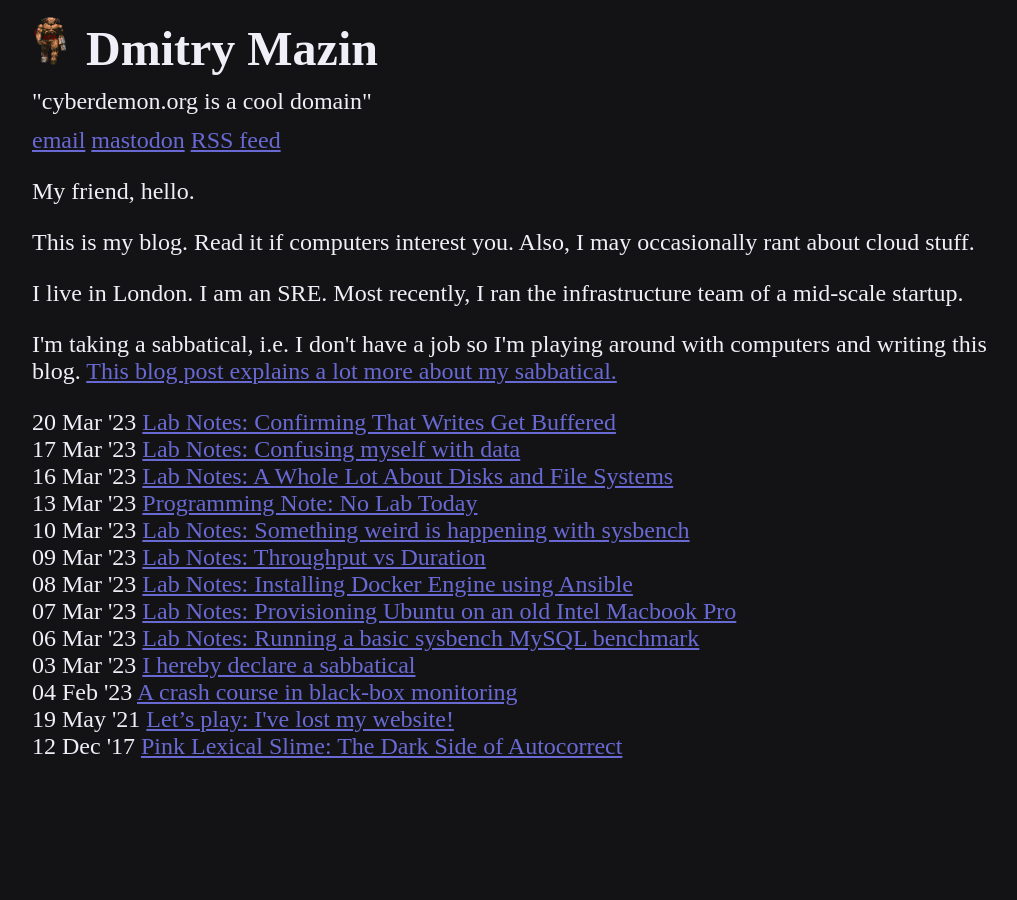
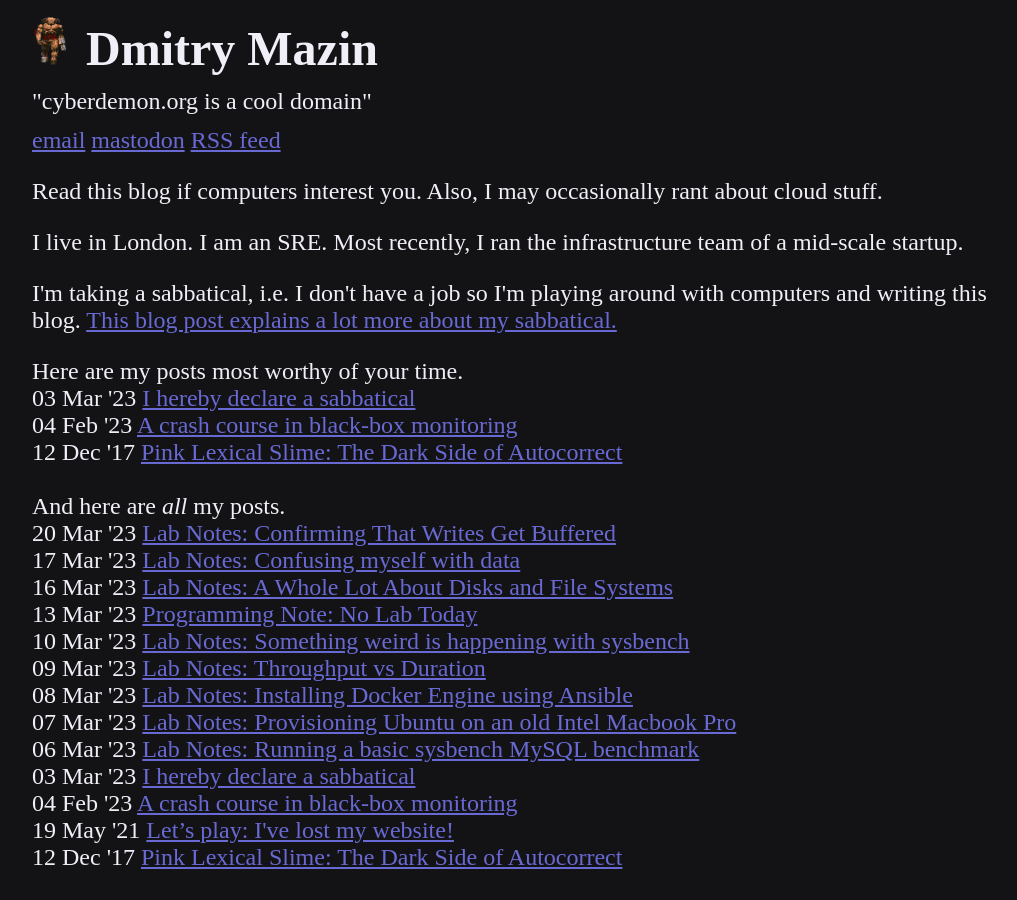
Before and after one commit to dmazin/dmazin.github.io, a Jekyll site: the page built from index.html, in a window 1280 px wide. Shown: the whole page, without its empty margins (128-1145 px from the left). Built offline with Jekyll 4.4.1, drawn with Linux system fonts in a browser that asks for light colours.

Commit message:
clean up index a bit

```diff
--- a/index.html
+++ b/index.html
@@ -28,10 +28,7 @@ layout: none
     <!-- <a href="">about</a> -->
     </p>
     <p>
-    My friend, hello.
-    </p>
-    <p>
-    This is my blog. Read it if computers interest you. Also, I may occasionally rant about cloud stuff.
+    Read this blog if computers interest you. Also, I may occasionally rant about cloud stuff.
     </p>
     <p>
     I live in London. I am an SRE. Most recently, I ran the infrastructure team of a mid-scale startup.
@@ -39,13 +36,19 @@ layout: none
     <p>
     I'm taking a sabbatical, i.e. I don't have a job so I'm playing around with computers and writing this blog. <a href="/2023/03/03/declare-sabbatical.html">This blog post explains a lot more about my sabbatical.</a>
     </p>
-    <!-- <p>
-    I am also interested in the history of technology (especially computing) and online communities, and text entry systems (like autocorrect and T9).
-    </p>
-    <p>
-    I have lived in Los Angeles, Berkeley (California), Flagstaff (Arizona), and Lambertville (New Jersey).
-    </p> -->
     <div style="margin-top: 5px">
+      Here are my posts most worthy of your time.
+      <ul>
+        {% assign featured_posts = site.posts | where_exp:"post","post.tags contains 'featured'"  %}
+        {% for post in featured_posts %}
+        <li>
+          {{ post.date | date: "%d %b '%y" }}
+          <a href="{{ post.url }}">{{ post.title }}</a>
+        </li>
+        {% endfor %}
+      </ul>
+      <br />
+      And here are <i>all</i> my posts.
       <ul>
         {% for post in site.posts %}
         <li>
```
Also changed, not shown: _posts/2017-12-12-pink-lexical-slime.md (+1 -0 lines), _posts/2023-02-04-crash-course-black-box-monitoring.md (+1 -0 lines), _posts/2023-03-03-declare-sabbatical.md (+1 -0 lines).
